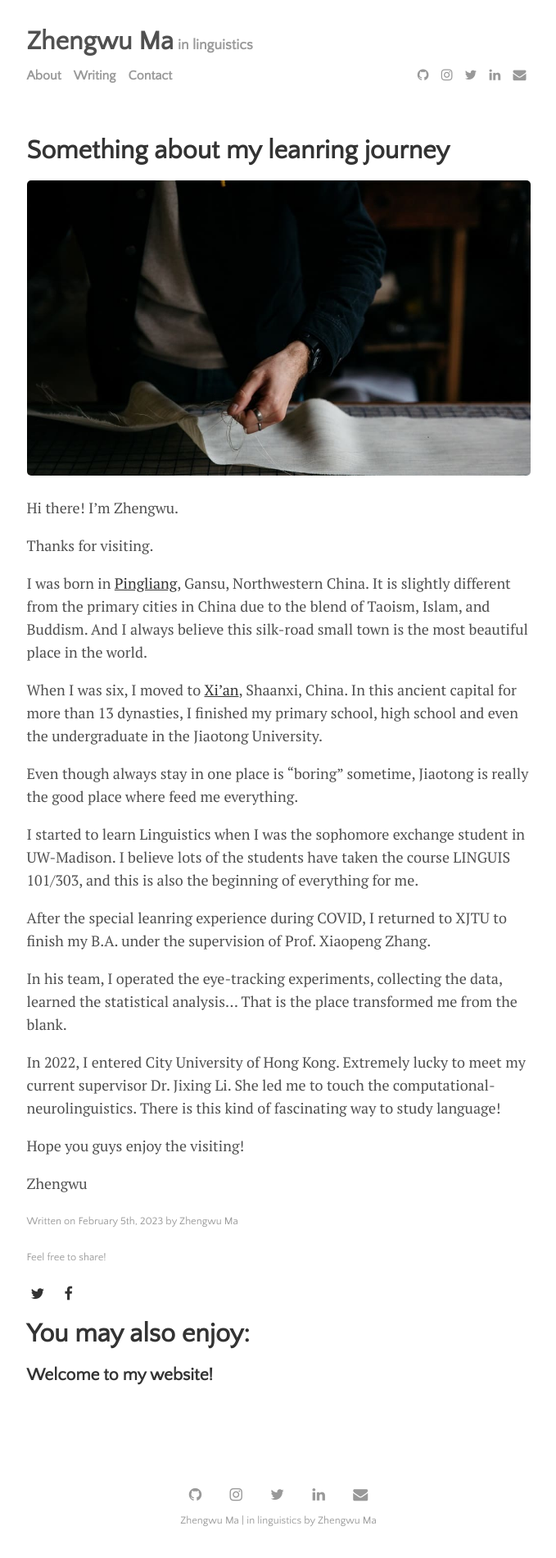
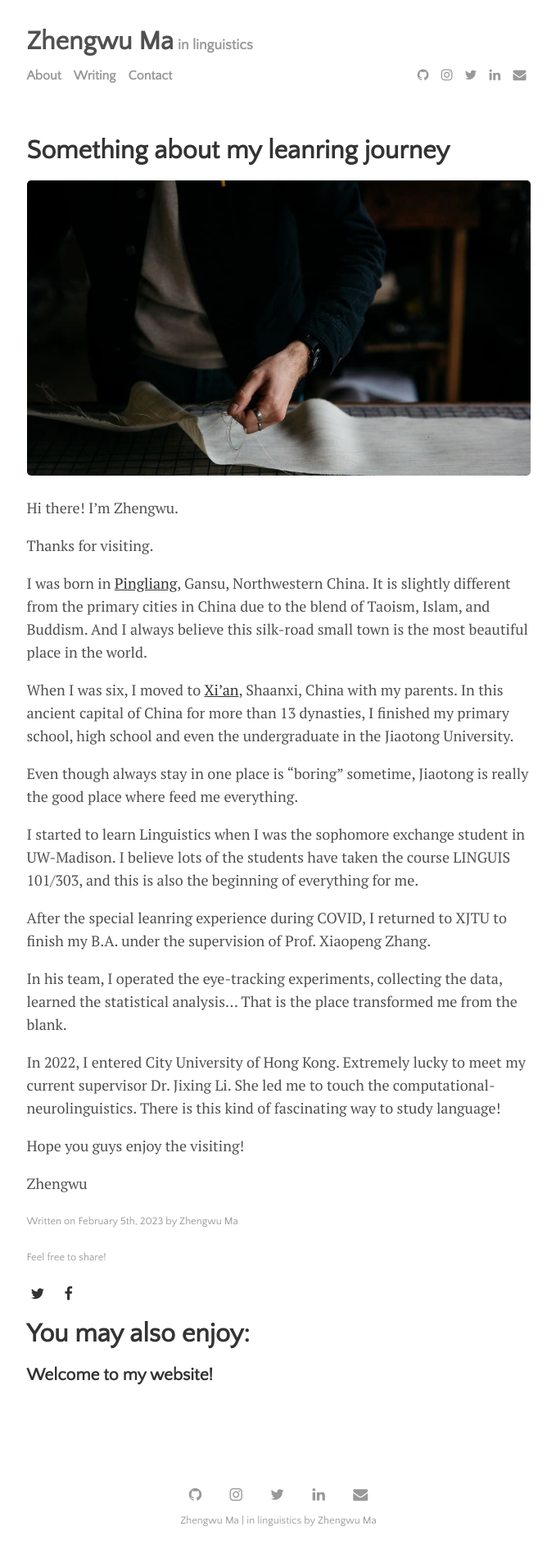
Before and after one commit to zhengwuma/zhengwuma.github.io, a Jekyll site: the page built from _posts/2023-02-05-about-the-author.md, in a window 1280 px wide. Shown: the whole page at 82% size, without its empty margins (300-979 px from the left). Built offline with Jekyll 4.4.1, drawn with Linux system fonts in a browser that asks for light colours.

Commit message:
Update 2023-02-05-about-the-author.md

```diff
--- a/_posts/2023-02-05-about-the-author.md
+++ b/_posts/2023-02-05-about-the-author.md
@@ -13,7 +13,7 @@ Thanks for visiting.
 
 I was born in [Pingliang](https://www.trip.com/travel-guide/destination/pingliang-424/), Gansu, Northwestern China. It is slightly different from the primary cities in China due to the blend of Taoism, Islam, and Buddism. And I always believe this silk-road small town is the most beautiful place in the world.
 
-When I was six, I moved to [Xi'an](https://en.wikipedia.org/wiki/Xi%27an), Shaanxi, China. In this ancient capital for more than 13 dynasties, I finished my primary school, high school and even the undergraduate in the Jiaotong University.
+When I was six, I moved to [Xi'an](https://en.wikipedia.org/wiki/Xi%27an), Shaanxi, China with my parents. In this ancient capital of China for more than 13 dynasties, I finished my primary school, high school and even the undergraduate in the Jiaotong University.
 
 Even though always stay in one place is "boring" sometime, Jiaotong is really the good place where feed me everything.
 
```
